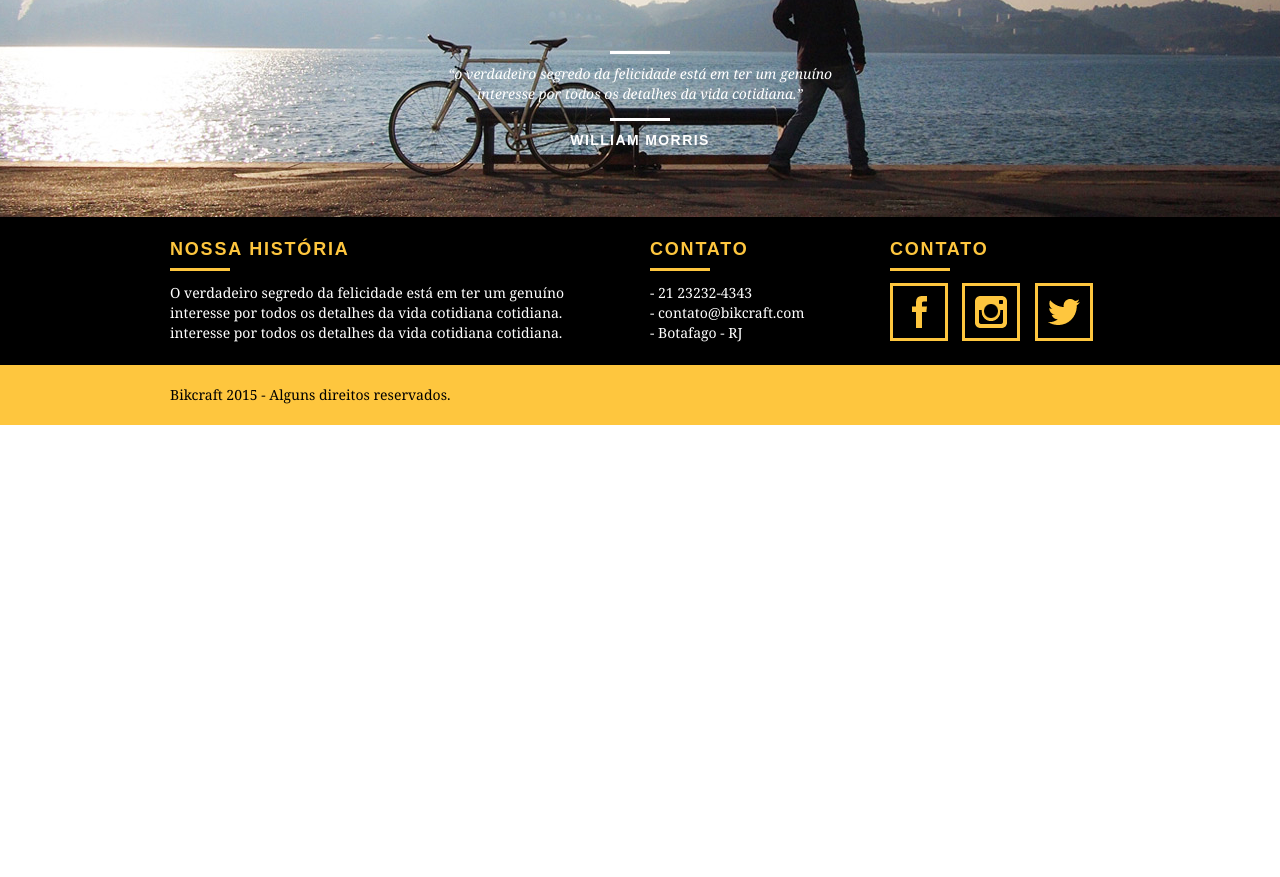
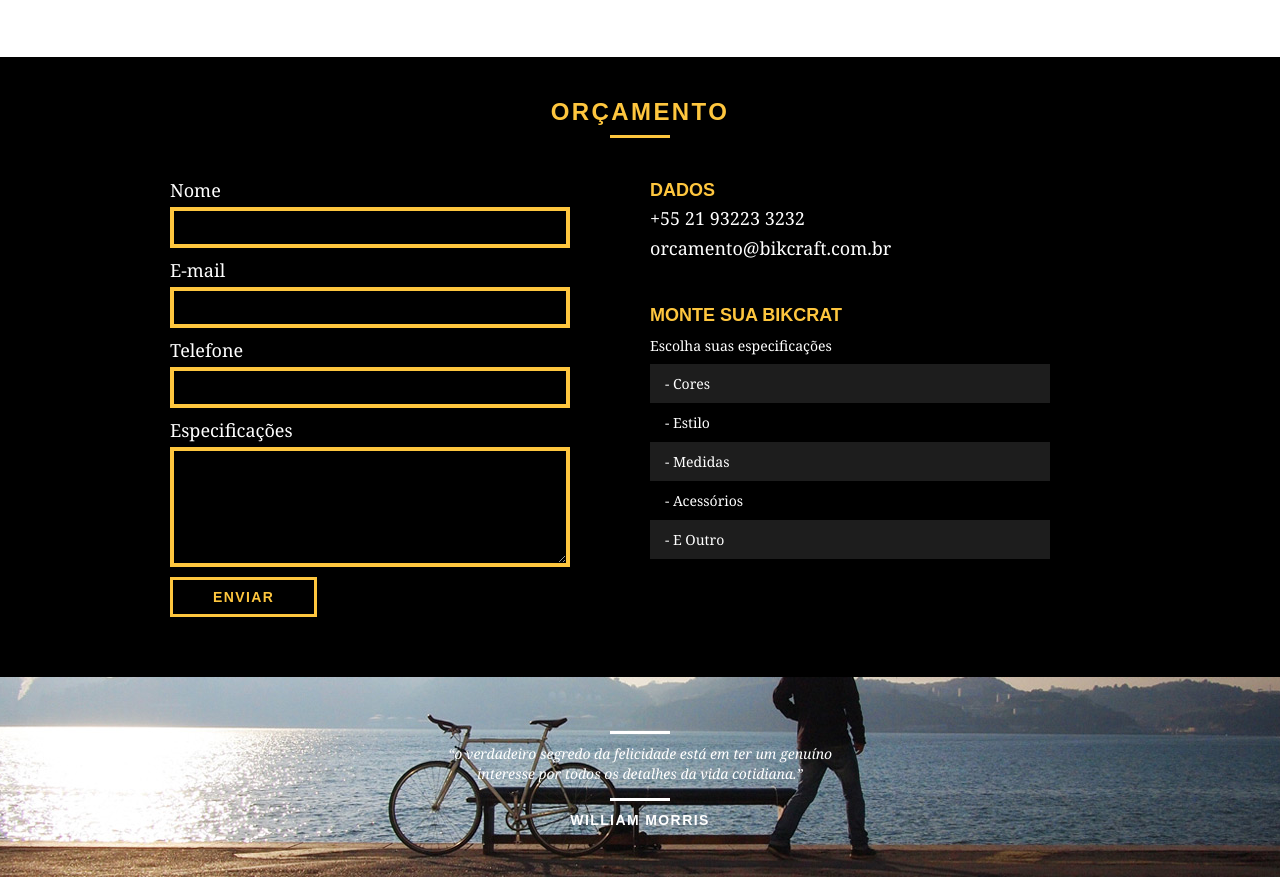
Before and after one commit to andersonlemos/bikraft, a plain HTML site: page web/produtos.html in a window 1280 px wide. Shown: the part 2175-3052 px from the top of the page. Before the commit the page ends 2600 px from the top, so only its background shows below. Drawn offline with Linux system fonts and the light colour scheme.

Commit message:
update produtos

```diff
--- a/web/css/produtos.css
+++ b/web/css/produtos.css
@@ -59,3 +59,87 @@
 .produto_info ul li:nth-child(even){
 	margin-left: 2px;
 }
+.orcamento{
+	background: #000;
+	width: 100%;
+	margin-top: 60px;
+	padding: 40px 0;
+}
+.orcamento h2{
+	color:#fec63e;
+}
+.orcamento h2:after {
+	background: #fec63e;
+}
+.form{
+	padding-right: 60px;
+}
+.form label{
+	display:block;
+	color:#fff;
+	font-family: Georgia, "Times New Roman", Serif;
+	font-size: 18px;
+	line-height: 25px;
+	margin-bottom: 4px;
+}
+.form input{
+	display: block;
+	width:100%;
+	border: 4px solid #fec63e;
+	background: none;
+	color:#fff;
+	padding: 7px 10px;
+	font-size: 14px;
+	font-family:Georgia;
+	margin-bottom: 10px;
+}
+.form textarea{
+	display: block;
+	width:100%;
+	height: 120px;
+	border: 4px solid #fec63e;
+	background: none;
+	color:#fff;
+	padding: 7px 10px;
+	font-size: 14px;
+	font-family:Georgia;
+	margin-bottom: 10px;
+}
+.form button{
+	padding: 7px 40px;
+	background: none;
+	margin-bottom: 20px;
+}
+.orcamento_dados{
+	color:#fff;
+}
+.orcamento_dados h3{
+	font-size: 18px;
+	text-transform: uppercase;
+	line-height: 25px;
+	font-weight: bold;
+	color:#fec63e;
+}
+.orcamento_dados span{
+	display: block;
+	font-size: 18px;
+	line-height: 30px;
+	font-family: Georgia,"Times New Roman",Serif;
+}
+.dados_email{
+	margin-bottom: 40px;
+}
+.orcamento_dados ul{
+	padding-right: 60px;
+}
+.orcamento_dados ul li{
+		font-family: Georgia,"Times New Roman",Serif;
+		font-size: 14px;
+		padding: 10px 15px;
+}
+.orcamento_dados ul li:nth-child(odd){
+	background: #1d1d1d;
+}
+.orcamento_dados p{
+	margin: 8px 0;
+}
--- a/web/produtos.html
+++ b/web/produtos.html
@@ -99,7 +99,36 @@
 				</ul>
 			</div>
 		</section>
-
+	  <section class="orcamento">
+			<div class="container">
+				<h2 class="subtitulo">Orçamento</h2>
+				<form id="orcamento" class="form grid-8">
+					<label for="nome">Nome</label>
+					<input type="text" id="nome" >
+					<label for="email">E-mail</label>
+					<input type="text" id="email" >
+					<label for="telefone">Telefone</label>
+					<input type="text" id="telefone" >
+					<label for="espec">Especificações</label>
+					<textarea id="espec"></textarea>
+					<button type="submit" class="btn">Enviar</button>
+				</form>
+				<div class="orcamento_dados grid-8">
+					<h3>Dados</h3>
+					<span>+55 21 93223 3232</span>
+					<span class="dados_email">orcamento@bikcraft.com.br</span>
+					<h3>Monte sua Bikcrat</h3>
+					<p>Escolha suas especificações</p>
+					<ul>
+						<li>- Cores</li>
+						<li>- Estilo</li>
+						<li>- Medidas</li>
+						<li>- Acessórios</li>
+						<li>- E Outro</li>
+				  </ul>
+				</div>
+			</div>
+		</section>
 		<section class="quebra">
 			<blockquote class="quote-externo container">
 				<p>“o verdadeiro segredo da felicidade está em ter um genuíno interesse por todos os detalhes da vida cotidiana.”</p>
```
